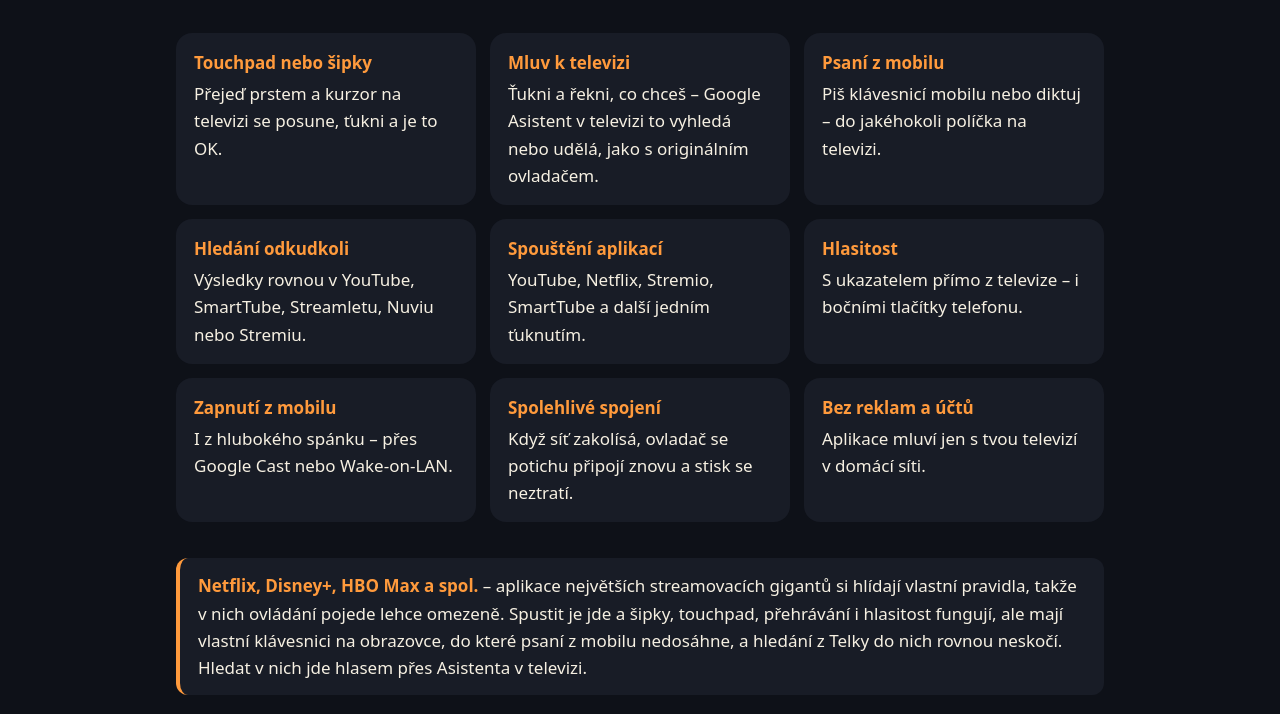
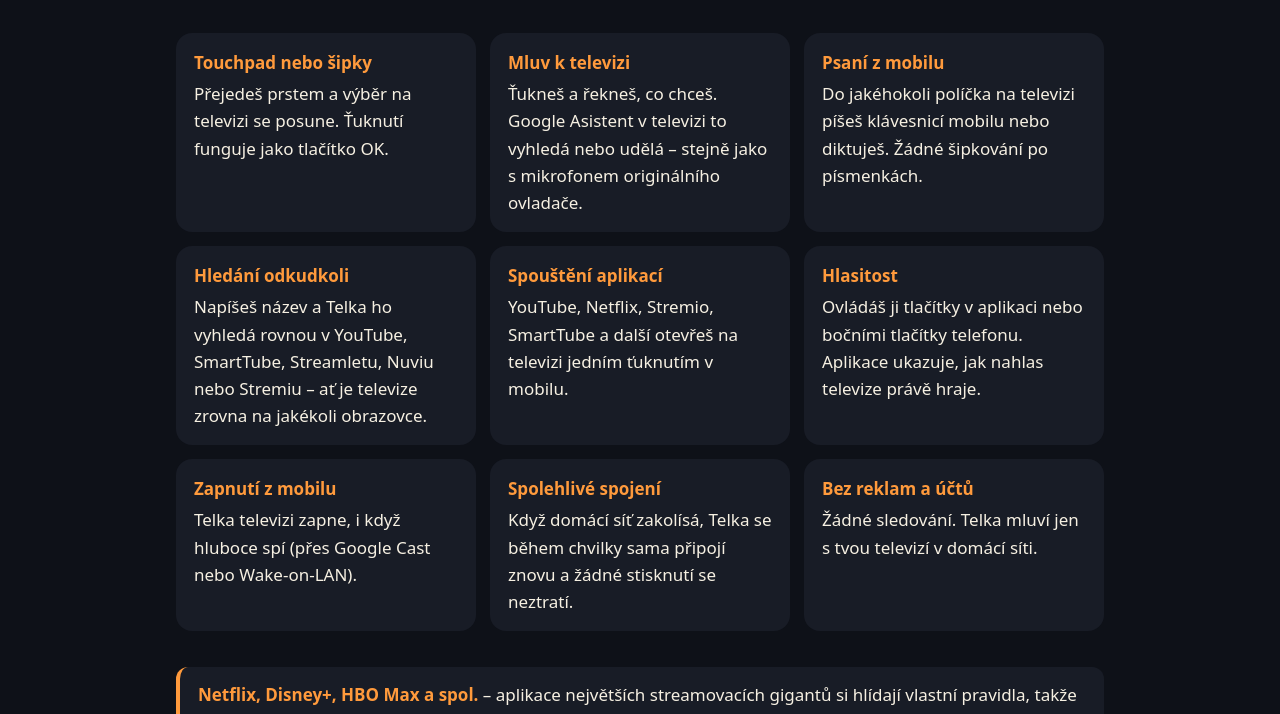
Before and after one commit to jarmilprdel11/telka-v-kapse-web, a plain HTML site: page index.html in a window 1280 px wide. Shown: the part 171-885 px from the top of the page. Drawn offline with Linux system fonts and the light colour scheme.

Commit message:
Texty: srozumitelnejsi popisy (hlasitost, touchpad, psani, hledani), Remote Service 5+
Co-Authored-By: Claude Opus 5.5 <noreply@anthropic.com>
Claude-Session: https://claude.ai/code/session_01KJu49yhVo3MkmWoEbwK1KY

```diff
--- a/index.html
+++ b/index.html
@@ -42,21 +42,21 @@
   </header>
 
   <div class="karty">
-    <div class="karta"><b>Touchpad nebo šipky</b>Přejeď prstem a kurzor na televizi se posune, ťukni a je to OK.</div>
-    <div class="karta"><b>Mluv k televizi</b>Ťukni a řekni, co chceš – Google Asistent v televizi to vyhledá nebo udělá, jako s originálním ovladačem.</div>
-    <div class="karta"><b>Psaní z mobilu</b>Piš klávesnicí mobilu nebo diktuj – do jakéhokoli políčka na televizi.</div>
-    <div class="karta"><b>Hledání odkudkoli</b>Výsledky rovnou v YouTube, SmartTube, Streamletu, Nuviu nebo Stremiu.</div>
-    <div class="karta"><b>Spouštění aplikací</b>YouTube, Netflix, Stremio, SmartTube a další jedním ťuknutím.</div>
-    <div class="karta"><b>Hlasitost</b>S ukazatelem přímo z televize – i bočními tlačítky telefonu.</div>
-    <div class="karta"><b>Zapnutí z mobilu</b>I z hlubokého spánku – přes Google Cast nebo Wake-on-LAN.</div>
-    <div class="karta"><b>Spolehlivé spojení</b>Když síť zakolísá, ovladač se potichu připojí znovu a stisk se neztratí.</div>
-    <div class="karta"><b>Bez reklam a účtů</b>Aplikace mluví jen s tvou televizí v domácí síti.</div>
+    <div class="karta"><b>Touchpad nebo šipky</b>Přejedeš prstem a výběr na televizi se posune. Ťuknutí funguje jako tlačítko OK.</div>
+    <div class="karta"><b>Mluv k televizi</b>Ťukneš a řekneš, co chceš. Google Asistent v televizi to vyhledá nebo udělá – stejně jako s mikrofonem originálního ovladače.</div>
+    <div class="karta"><b>Psaní z mobilu</b>Do jakéhokoli políčka na televizi píšeš klávesnicí mobilu nebo diktuješ. Žádné šipkování po písmenkách.</div>
+    <div class="karta"><b>Hledání odkudkoli</b>Napíšeš název a Telka ho vyhledá rovnou v YouTube, SmartTube, Streamletu, Nuviu nebo Stremiu – ať je televize zrovna na jakékoli obrazovce.</div>
+    <div class="karta"><b>Spouštění aplikací</b>YouTube, Netflix, Stremio, SmartTube a další otevřeš na televizi jedním ťuknutím v mobilu.</div>
+    <div class="karta"><b>Hlasitost</b>Ovládáš ji tlačítky v aplikaci nebo bočními tlačítky telefonu. Aplikace ukazuje, jak nahlas televize právě hraje.</div>
+    <div class="karta"><b>Zapnutí z mobilu</b>Telka televizi zapne, i když hluboce spí (přes Google Cast nebo Wake-on-LAN).</div>
+    <div class="karta"><b>Spolehlivé spojení</b>Když domácí síť zakolísá, Telka se během chvilky sama připojí znovu a žádné stisknutí se neztratí.</div>
+    <div class="karta"><b>Bez reklam a účtů</b>Žádné sledování. Telka mluví jen s tvou televizí v domácí síti.</div>
   </div>
 
   <div class="pozn"><b>Netflix, Disney+, HBO Max a spol.</b> – aplikace největších streamovacích gigantů si hlídají
-    vlastní pravidla, takže v nich ovládání pojede lehce omezeně. Spustit je jde a šipky, touchpad, přehrávání i hlasitost
-    fungují, ale mají vlastní klávesnici na obrazovce, do které psaní z mobilu nedosáhne, a hledání z Telky do nich rovnou
-    neskočí. Hledat v nich jde hlasem přes Asistenta v televizi.</div>
+    vlastní pravidla, takže v nich ovládání pojede lehce omezeně. Spustíš je, šipky, touchpad, přehrávání i hlasitost
+    fungují normálně. Mají ale vlastní klávesnici na obrazovce, kam psaní z mobilu nedosáhne, a hledání z Telky do nich
+    neskočí. Hledat v nich proto nejlíp hlasem – <b>Ťukni a mluv</b> a Asistent v televizi to najde.</div>
 
   <div class="snimky">
     <img src="obrazky/snimek-1.jpg" alt="Touchpad">
@@ -68,7 +68,7 @@
   <h2>Co potřebuješ</h2>
   <ul>
     <li>Televizi nebo krabičku s <b>Google TV nebo Android TV</b> – TCL, Sony, Philips, Hisense, Xiaomi, Chromecast s Google TV a další</li>
-    <li>V televizi službu Android TV Remote Service ve verzi 5 nebo novější (aktualizace v Obchodě Play na televizi)</li>
+    <li>V televizi službu <b>Android TV Remote Service</b> ve verzi 5 nebo novější – verzi najdeš v televizi v Nastavení → Aplikace, aktualizace jde přes Obchod Play (nové televize ji mají vždy)</li>
     <li>Mobil s Androidem 8 nebo novějším</li>
     <li>Mobil a televizi ve stejné domácí síti (jedno klidně na Wi-Fi, druhé na kabelu)</li>
     <li>Pro mluvení k televizi zapnutého Google Asistenta (ne režim „pouze aplikace“)</li>
```
